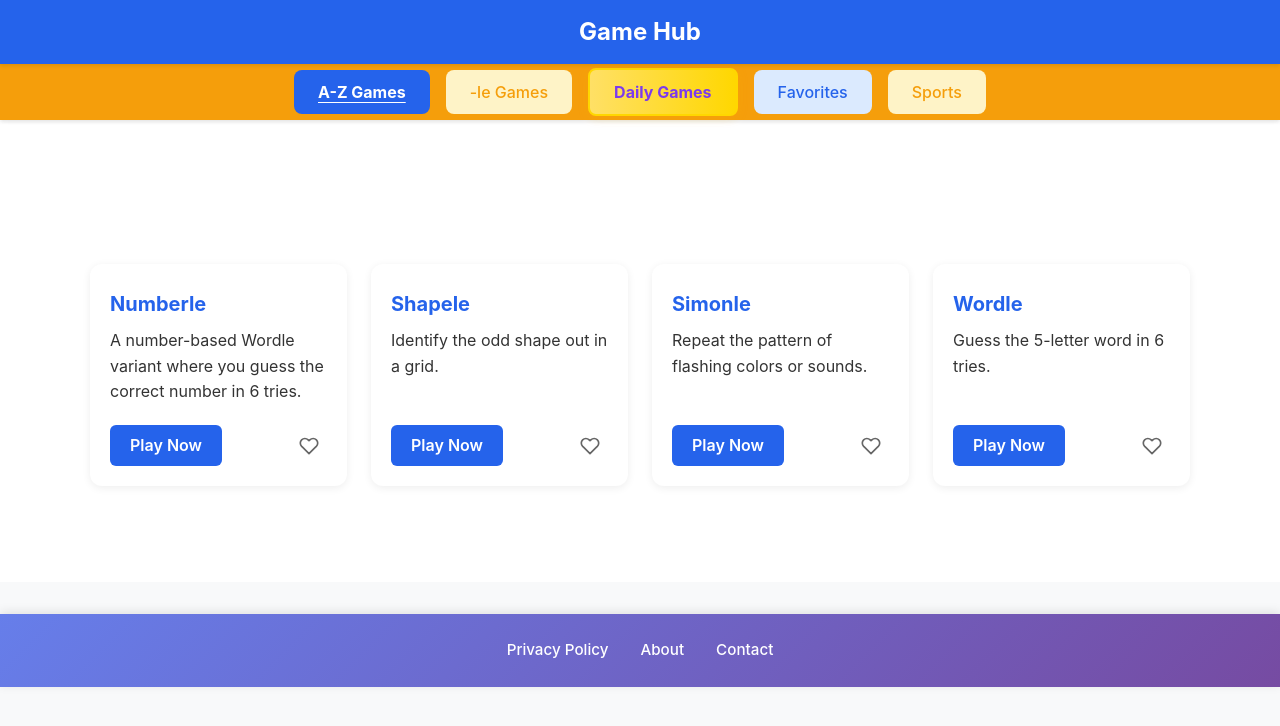
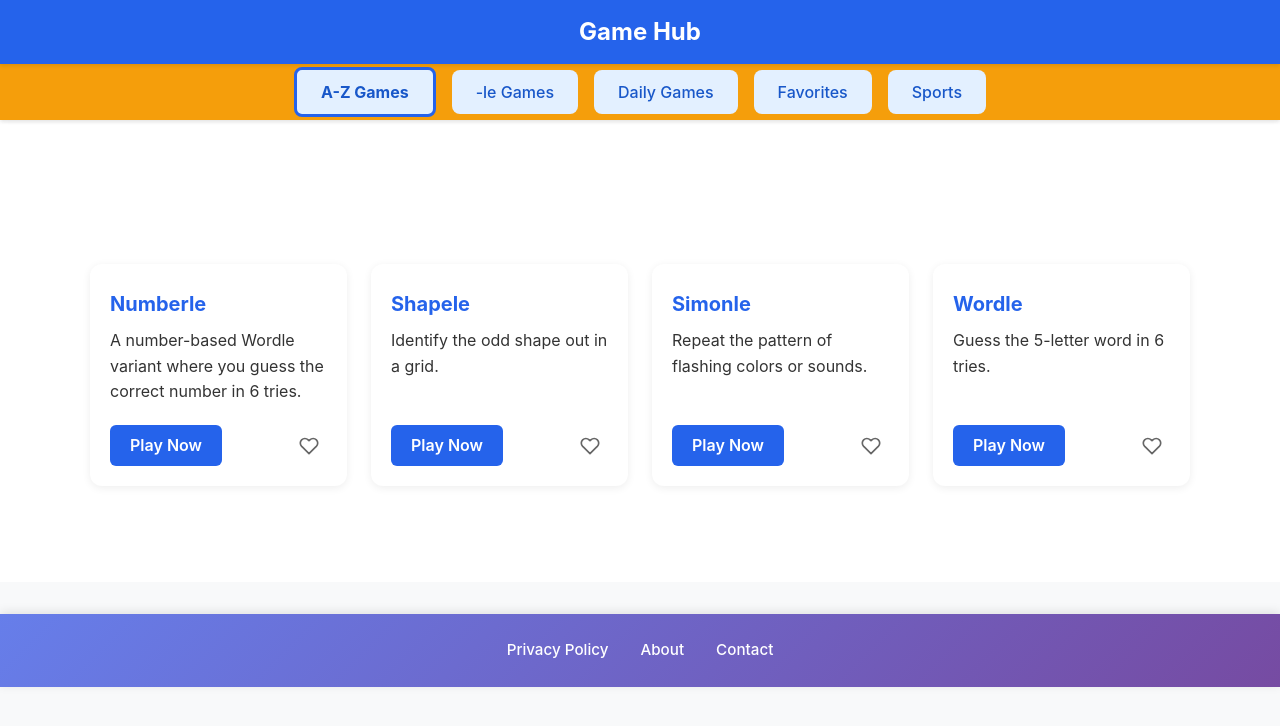
Before and after one commit to winningfungus48/GH103, a React (Vite) app: page / in a window 1280 px wide. Shown: the top 726 px of the page. Built offline with nearby package versions, Linux system fonts and the light colour scheme.

Commit message:
button changes

```diff
--- a/src/components/CategoryStrip.jsx
+++ b/src/components/CategoryStrip.jsx
@@ -26,9 +26,7 @@
         <button
           key={tab.slug}
           className={
-            tab.slug === 'daily games'
-              ? `${styles.tab} ${styles.dailyTab} ${activeCategory === tab.slug ? styles.active : ''}`
-              : `${styles.tab} ${activeCategory === tab.slug ? styles.active : ''}`
+            `${styles.tab} ${activeCategory === tab.slug ? styles.active : ''}`
           }
           onClick={() => handleCategoryChange(tab.slug)}
           tabIndex={0}
--- a/src/components/CategoryStrip.module.css
+++ b/src/components/CategoryStrip.module.css
@@ -17,17 +17,22 @@
 }
 
 .tab {
-  background: none;
+  background: #e3f0ff;
+  color: #1857c9;
   border: none;
+  border-radius: 8px;
   padding: 0.75rem 1.5rem;
   cursor: pointer;
-  border-radius: 8px;
-  transition: all 0.2s ease;
+  font-weight: 500;
+  font-size: 1rem;
+  transition: none;
   white-space: nowrap;
-  font-weight: 500;
   position: relative;
+  outline: none;
+  box-shadow: none;
 }
 
+/*
 .tab:nth-child(1) {
   background-color: var(--brand-blue-light);
   color: var(--brand-blue);
@@ -52,6 +57,7 @@
   background-color: var(--brand-yellow-light);
   color: var(--brand-yellow);
 }
+*/
 
 .tab:hover {
   transform: translateY(-1px);
@@ -59,11 +65,16 @@
 }
 
 .tab.active {
+  background: #e3f0ff;
+  color: #1857c9;
+  border: 3px solid var(--brand-blue);
   font-weight: bold;
-  text-decoration: underline;
-  text-underline-offset: 4px;
+  text-decoration: none;
+  box-shadow: none;
+  outline: none;
 }
 
+/*
 .tab.active:nth-child(1) {
   background-color: var(--brand-blue);
   color: var(--text-light);
@@ -78,6 +89,7 @@
   background-color: var(--brand-purple);
   color: var(--text-light);
 }
+*/
 
 .tab.active:nth-child(4) {
   background-color: var(--brand-blue);
@@ -87,6 +99,11 @@
 .tab.active:nth-child(5) {
   background-color: var(--brand-yellow);
   color: var(--text-dark);
+}
+
+.tab:focus {
+  outline: 2px solid var(--brand-blue);
+  outline-offset: 2px;
 }
 
 .dailyTab {
```
